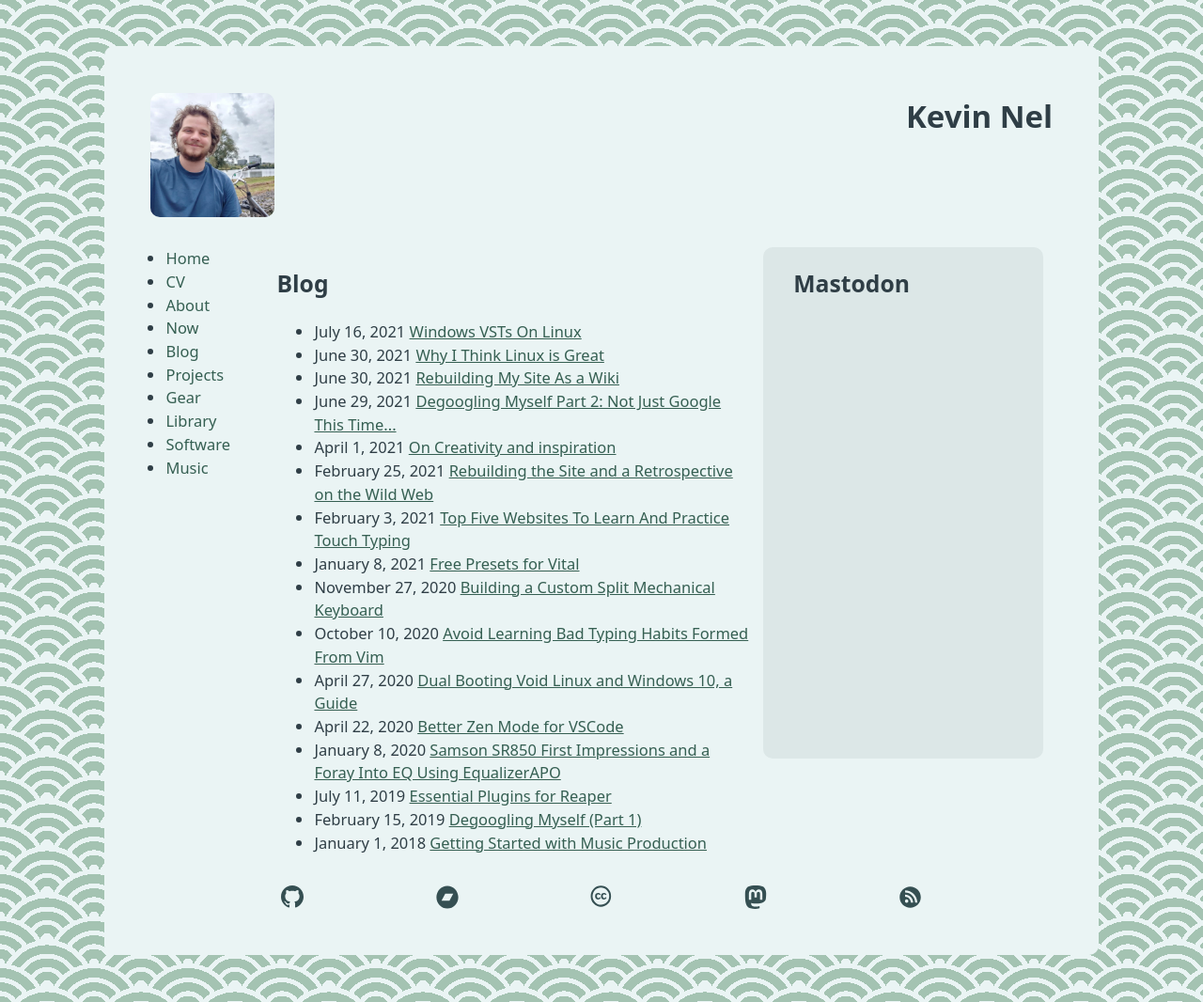
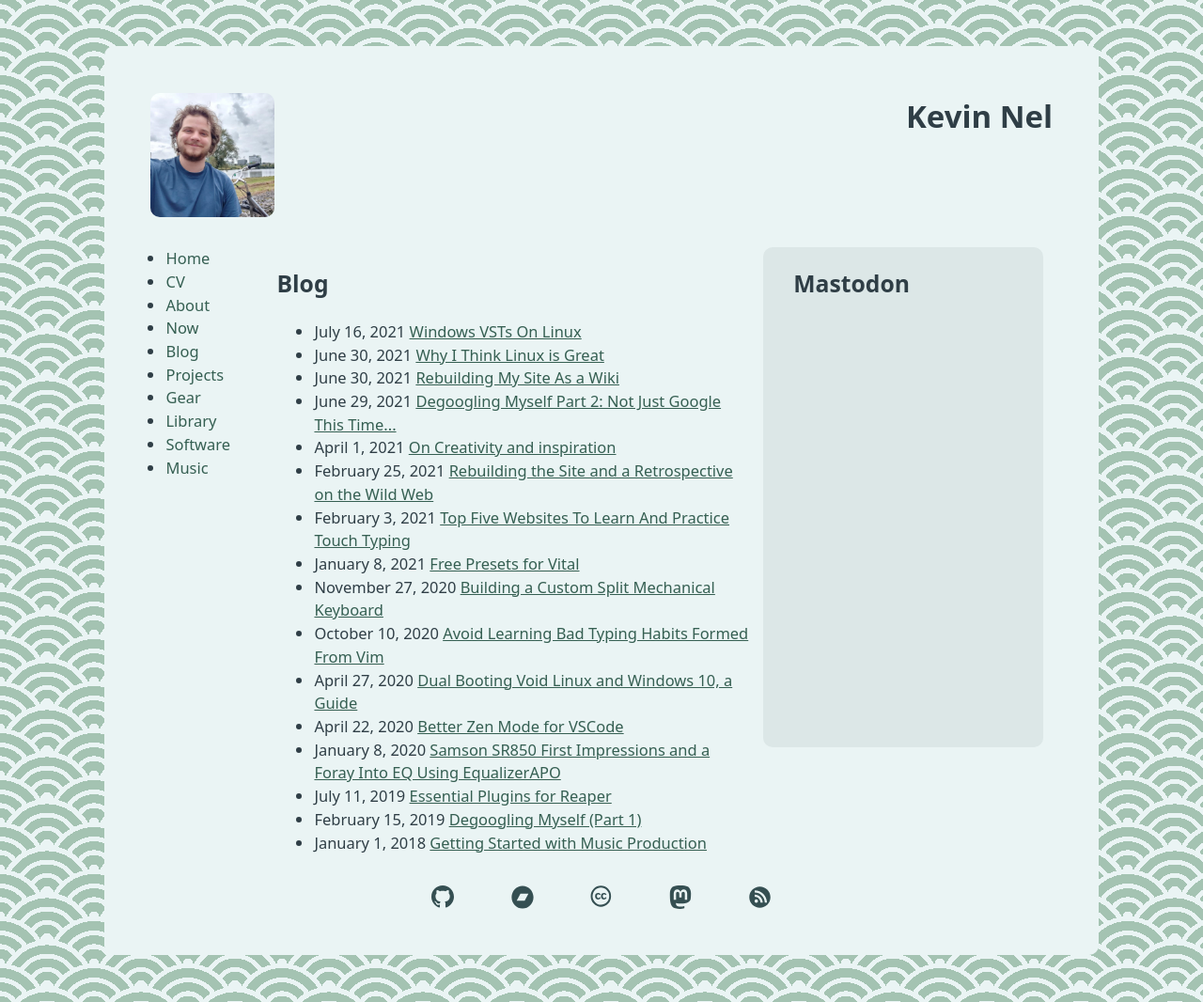
Before and after one commit to kevontheweb/kevontheweb.github.io, a Jekyll site: the page built from index.html, in a window 1280 px wide. Shown: the whole page at 94% size. Built offline with Jekyll 4.4.1, drawn with Linux system fonts in a browser that asks for light colours.

Commit message:
more style fixes

```diff
--- a/assets/css/style.css
+++ b/assets/css/style.css
@@ -33,6 +33,7 @@ body {
   padding: 3em;
   font: 1.03em /1.5 var(--font), sans-serif;
   border-radius: 10px;
+  min-height: calc(100vh - 12em);
 }
 
 header {
@@ -130,10 +131,13 @@ nav>details>summary {
 
 footer {
   display: flex;
-  margin-top: 1em;
   justify-content: space-evenly;
   flex-basis: 100%;
   flex-shrink: 0;
+  height: 1.5em;
+  margin: auto;
+  margin-top: 1em;
+  max-width: 50%;
 }
 
 footer>* {
@@ -198,7 +202,7 @@ section.posts {
 }
 
 #mastodon-section {
-  max-height: 60vh;
+  max-height: 33rem;
   max-width: 35%;
   margin-left: 1rem;
   background: var(--bg-2);
@@ -251,12 +255,17 @@ article figcaption {
     border-radius: 0;
     margin: 4rem 0rem 0px 0px;
     flex-direction: row;
+    font: 0.875em /1.5 var(--font), sans-serif;
+  }
+
+  header {
+    padding-top: 2rem;
   }
 
   nav {
     border-bottom: var(--text-color) 1px solid;
     border-width: 85%;
-    margin: 2rem auto;
+    margin: auto;
   }
 
   #mastodon-section {
```
